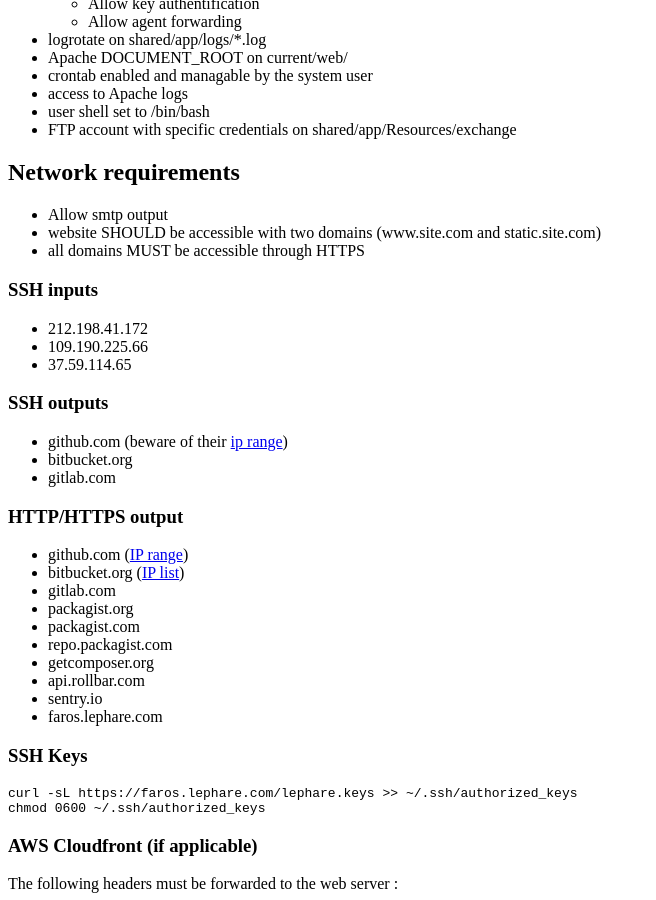
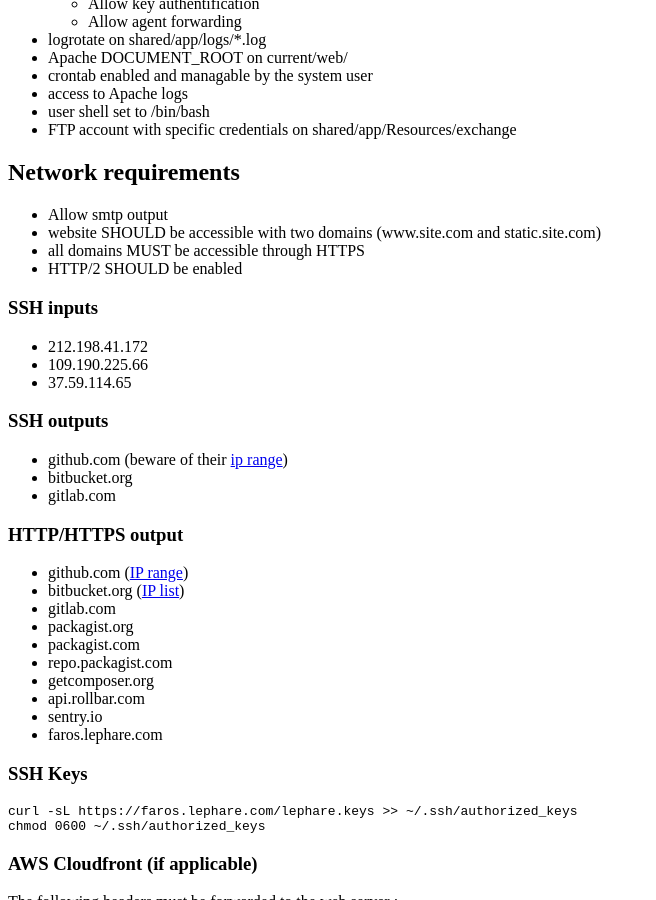
Before and after one commit to le-phare/le-phare.github.io, a Jekyll site: the page built from requirements/index.md, in a window 1280 px wide and 900 px high, scrolled down 1949 px. Shown: the whole window, without its empty margins (0-656 px from the left). Built offline with Jekyll 4.4.1, drawn with Linux system fonts in a browser that asks for light colours.

Commit message:
Add HTTP/2 requirement

```diff
--- a/requirements/index.md
+++ b/requirements/index.md
@@ -122,6 +122,7 @@ ServerTokens Prod
  * Allow smtp output
  * website SHOULD be accessible with two domains (www.site.com and static.site.com)
  * all domains MUST be accessible through HTTPS
+ * HTTP/2 SHOULD be enabled
 
 ### SSH inputs
 
```
